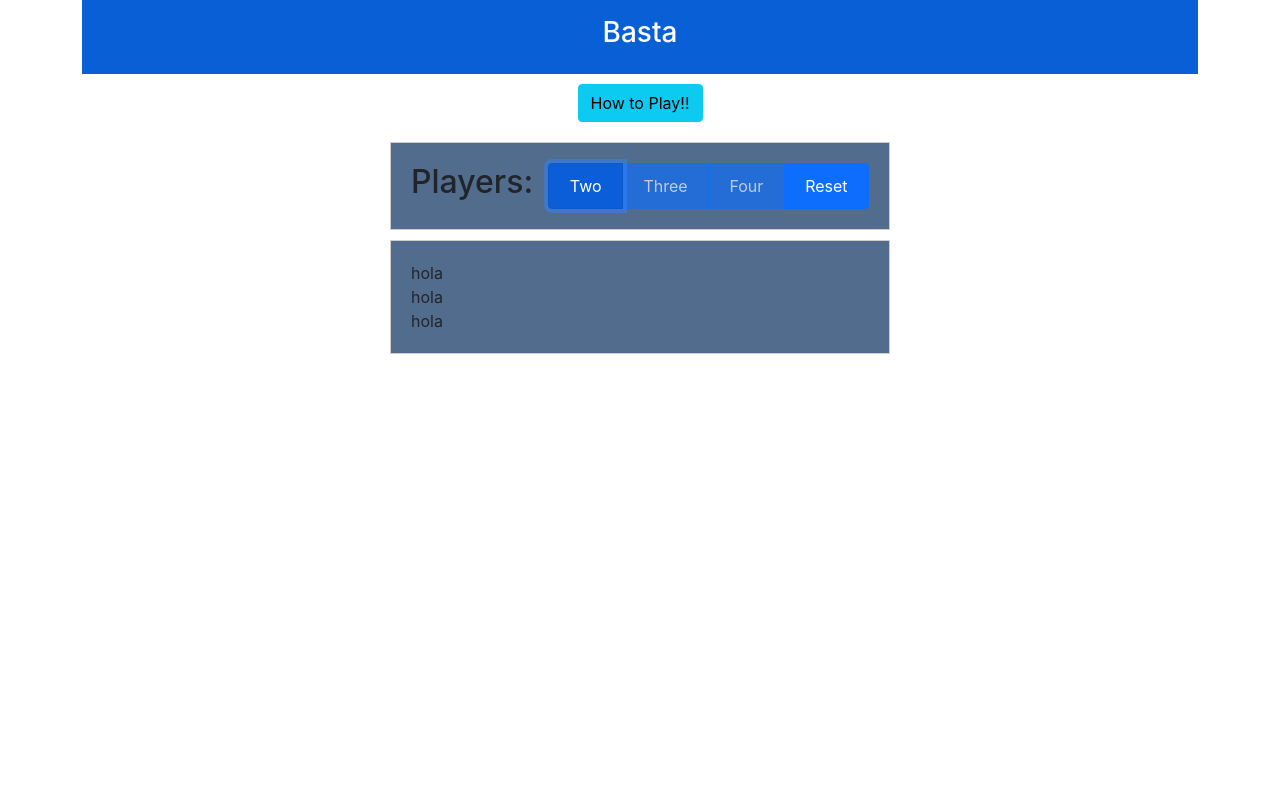
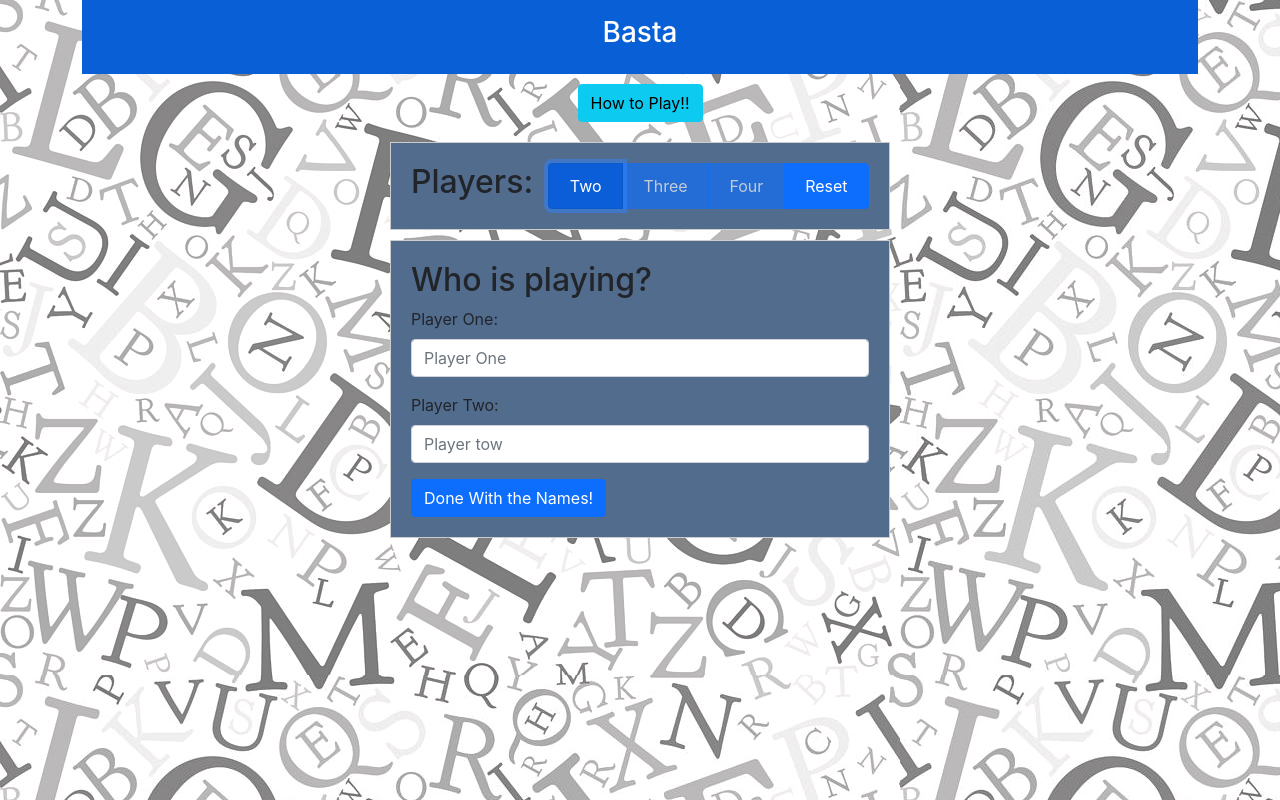
Before and after one commit to leonsuaren/basta, a React (Create React App) app: page / in a window 1280 px wide. Both pictures are taken after a click on the button "Two". Built offline with nearby package versions, Linux system fonts and the light colour scheme.

Commit message:
created form to get the players names

```diff
--- a/src/App.css
+++ b/src/App.css
@@ -1,3 +1,7 @@
+body {
+  background-image: url('./../public/letter-background.jpeg');
+}
+
 .numPlayersWrapper {
   display: grid;
   grid-template-columns: 30% 70%;
--- a/src/components/players-names/PlayersNames.jsx
+++ b/src/components/players-names/PlayersNames.jsx
@@ -1,23 +1,43 @@
-import React, { useEffect } from 'react';
+import React, { useEffect, useContext } from 'react';
 import { basicAnimationComponent } from '../../helpers/anime';
+import { BastaContext } from '../../context/bastaContext';
 
 export const PlayersNames = () => {
-
+  const bastaContext = useContext(BastaContext);
+  const numPlayers = bastaContext.numPlayers;
+  console.log(numPlayers)
   useEffect(() => {
     basicAnimationComponent('.playersNamesWrapper');
   }, []);
 
-  const NameInput = () => {
-    return(
-      <div>
-        <div>hola</div>
-      </div>
-    )
-  };
-
   return (
     <div className='playersNamesWrapper'>
-      {Array(3).fill(<NameInput/>)}
+      <h2>Who is playing?</h2>
+      <form>
+        <div className='mb-3'>
+          <label for='playerOne' className="form-label"> Player One: </label>
+          <input type='text' name='playerOne' placeholder='Player One' className="form-control" />
+        </div>
+        {numPlayers === 2 || numPlayers === 3 || numPlayers === 4 ?
+          <div className='mb-3'>
+            <label for='playerOne' className="form-label"> Player Two: </label>
+            <input type='text' name='playerTwo' placeholder='Player tow' className="form-control" />
+          </div> : ''
+        }
+        {numPlayers === 3 || numPlayers === 4 ?
+          <div className='mb-3'>
+            <label for='playerOne' className="form-label"> Player Three: </label>
+            <input type='text' name='playerThree' placeholder='Player Three' className="form-control" />
+          </div> : ''
+        }
+        {numPlayers === 4 ?
+          <div className='mb-3'>
+            <label for='playerOne' className="form-label"> Player Four: </label>
+            <input type='text' name='playerFour' placeholder='Player Four' className="form-control" />
+          </div> : ''
+        }
+        <button type="submit" class="btn btn-primary">Done With the Names!</button>
+      </form>
     </div>
   )
 };
--- a/src/context/bastaContext.jsx
+++ b/src/context/bastaContext.jsx
@@ -1,13 +1,14 @@
-import React, { createContext, useState } from 'react';
+import React, { createContext } from 'react';
 
 export const BastaContext = createContext();
 
 export const BastaContextProvider = ({ children }) => {
     const [numPlayersPicked, setNumPlayersPicked] = React.useState(false);
     const [numPlayers, setNumPlayers] = React.useState(0);
+    const [ allSetUp, setAllSetUp ] = React.useState(false);
 
   return(
-    <BastaContext.Provider value={{ numPlayers, numPlayersPicked, setNumPlayers, setNumPlayersPicked }}>
+    <BastaContext.Provider value={{ numPlayers, numPlayersPicked, allSetUp, setNumPlayers, setNumPlayersPicked, setAllSetUp }}>
       { children }
     </BastaContext.Provider>
   )
--- a/src/helpers/anime.jsx
+++ b/src/helpers/anime.jsx
@@ -7,3 +7,11 @@ export const basicAnimationComponent = (element) => {
     duration: 10000
   });
 };
+
+export const reverseBasicAnimationComponent = (element) => {
+  anime({
+    targets: `${element}`,
+    opacity: 0,
+    duration: 10000
+  });
+}
```
Also changed, not shown: public/letter-background.jpeg (added).
